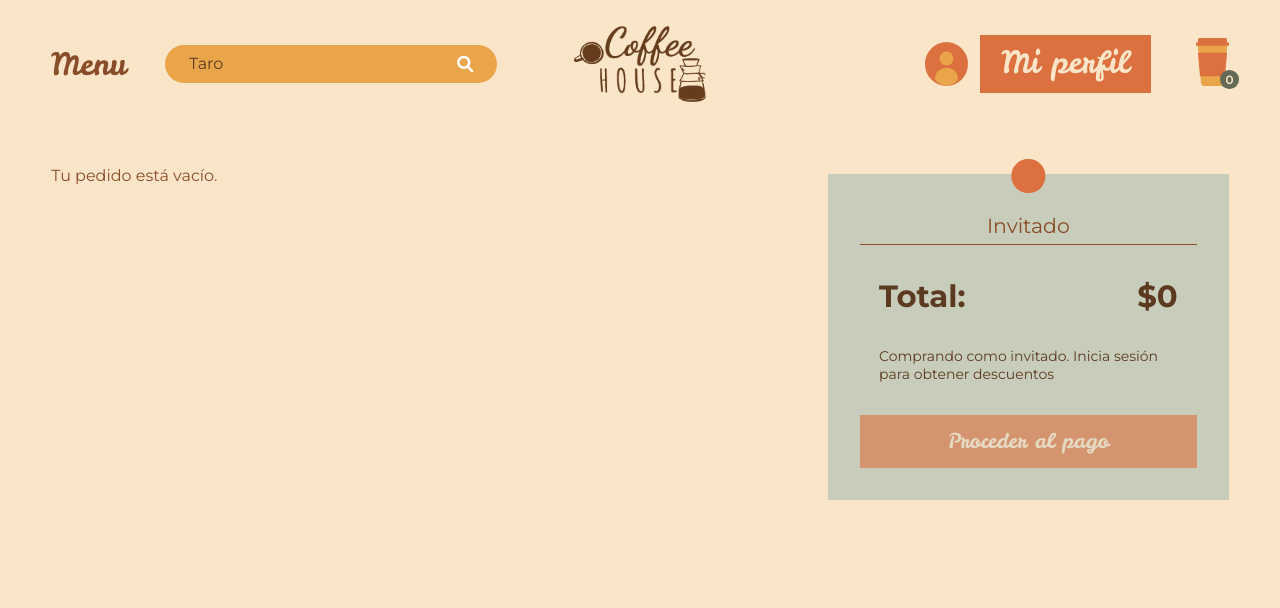
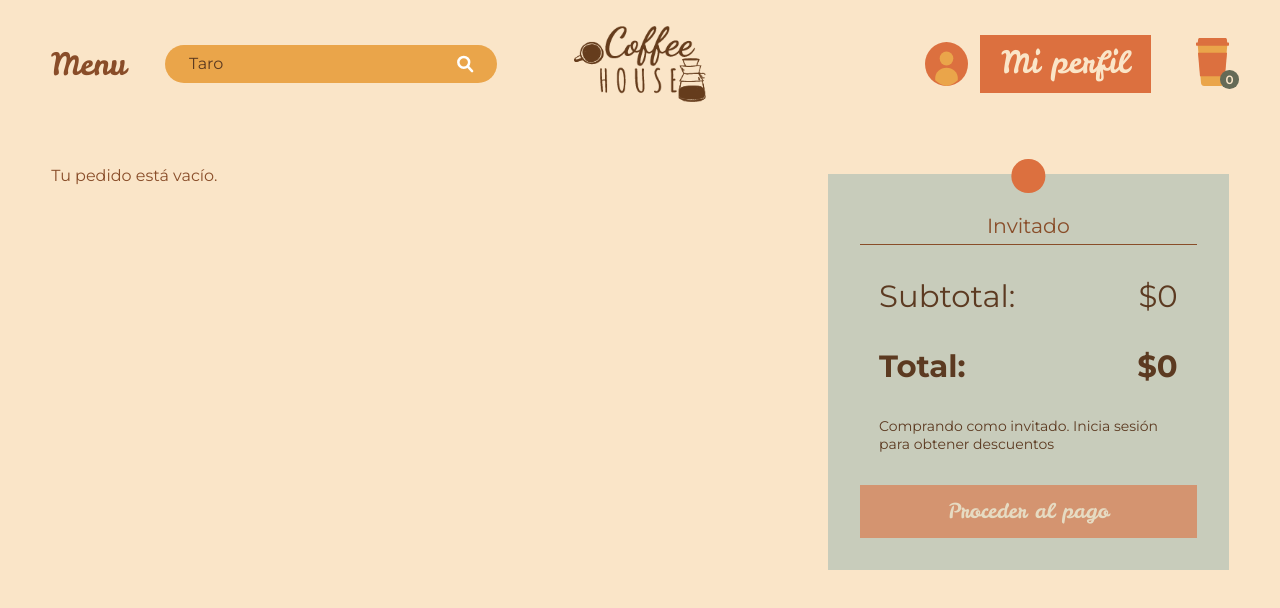
Before and after one commit to AnisPolo/cafecito-pos, a React (Vite) app: page /carrito in a window 1280 px wide. Shown: the top 608 px of the page. Built offline with nearby package versions, Linux system fonts and the light colour scheme.

Commit message:
subtotal y descuento

```diff
--- a/src/components/molecules/Total_mol.jsx
+++ b/src/components/molecules/Total_mol.jsx
@@ -1,16 +1,39 @@
 import ReceiptName_atm from '../atoms/ReceiptName_atm'
 import PaymentBtn_atm from '../atoms/PaymentBtn_atm'
+import { money } from '../../utils/money'
 import styles from './Total_mol.module.css'
 
-/* Panel de cobro — ref_img/1x/Total_mol.png */
-export default function Total_mol({ total, cta = 'Proceder al pago', onPay, disabled = false, note, name }) {
+/* Panel de cobro — ref_img/1x/Total_mol.png
+   Subtotal siempre; "Descuento" solo si hay (naranja, con signo menos). */
+export default function Total_mol({
+  subtotal = 0,
+  discountAmount = 0,
+  total,
+  cta = 'Proceder al pago',
+  onPay,
+  disabled = false,
+  note,
+  name,
+}) {
   return (
     <section className={styles.panel}>
       <span className={styles.dot} />
       <ReceiptName_atm name={name} />
+      <div className={styles.breakdown}>
+        <p className={styles.row}>
+          <span>Subtotal:</span>
+          <span>{money(subtotal)}</span>
+        </p>
+        {discountAmount > 0 && (
+          <p className={`${styles.row} ${styles.discount}`}>
+            <span>Descuento:</span>
+            <span>-{money(discountAmount)}</span>
+          </p>
+        )}
+      </div>
       <div className={styles.total}>
         <span className={styles.label}>Total:</span>
-        <span className={styles.amount}>${total}</span>
+        <span className={styles.amount}>{money(total)}</span>
       </div>
       {note && <p className={styles.note}>{note}</p>}
       <PaymentBtn_atm shape="square" block onClick={onPay} disabled={disabled}>
--- a/src/components/molecules/Total_mol.module.css
+++ b/src/components/molecules/Total_mol.module.css
@@ -39,3 +39,24 @@
   color: var(--brown-deep);
   padding: 0 clamp(0.5rem, 1.5vw, 1.5rem);
 }
+
+/* Subtotal y Descuento: filas juntas, letra grande de peso normal; el Total (abajo) va en negritas */
+.breakdown {
+  display: grid;
+  gap: 0.4rem;
+  padding: 0 clamp(0.5rem, 1.5vw, 1.5rem);
+}
+
+.row {
+  display: flex;
+  align-items: baseline;
+  justify-content: space-between;
+  gap: 1rem;
+  font-size: var(--fs-xl);
+  font-weight: 400;
+  color: var(--brown-deep);
+}
+
+.discount {
+  color: var(--orange);
+}
--- a/src/components/organisms/CartSummary_org.jsx
+++ b/src/components/organisms/CartSummary_org.jsx
@@ -2,10 +2,18 @@ import Total_mol from '../molecules/Total_mol'
 import styles from './CartSummary_org.module.css'
 
 /* Columna de cobro del carrito — ref_img/CartPage.png */
-export default function CartSummary_org({ total, onPay, disabled, note, name }) {
+export default function CartSummary_org({ subtotal, discountAmount, total, onPay, disabled, note, name }) {
   return (
     <aside className={styles.summary}>
-      <Total_mol total={total} onPay={onPay} disabled={disabled} note={note} name={name} />
+      <Total_mol
+        subtotal={subtotal}
+        discountAmount={discountAmount}
+        total={total}
+        onPay={onPay}
+        disabled={disabled}
+        note={note}
+        name={name}
+      />
     </aside>
   )
 }
--- a/src/components/organisms/OrderReceipt_org.jsx
+++ b/src/components/organisms/OrderReceipt_org.jsx
@@ -1,12 +1,8 @@
 import { useEffect } from 'react'
+import { money } from '../../utils/money'
 import styles from './OrderReceipt_org.module.css'
 
 const LABELS = { full: 'Entera', deslactosada: 'Deslactosada' }
-
-const money = (n) => {
-  const rounded = Math.round(n * 100) / 100
-  return `$${Number.isInteger(rounded) ? rounded : rounded.toFixed(2)}`
-}
 
 // Filas de especificaciones; los productos sin leche (postres) no llevan
 const specRows = (item) => {
--- a/src/components/templates/CartTemplate_temp.jsx
+++ b/src/components/templates/CartTemplate_temp.jsx
@@ -8,6 +8,8 @@ import styles from './CartTemplate_temp.module.css'
    Si hay `confirmation` (pedido ya creado) el ticket aparece en una ventana encima. */
 export default function CartTemplate_temp({
   items,
+  subtotal,
+  discountAmount,
   total,
   onRemove,
   onPay,
@@ -22,7 +24,15 @@ export default function CartTemplate_temp({
       <Header_temp active="perfil" searchValue="Taro" />
       <main className={styles.main}>
         <ProductListing_org items={items} onRemove={onRemove} />
-        <CartSummary_org total={total} onPay={onPay} disabled={payDisabled} note={note} name={name} />
+        <CartSummary_org
+          subtotal={subtotal}
+          discountAmount={discountAmount}
+          total={total}
+          onPay={onPay}
+          disabled={payDisabled}
+          note={note}
+          name={name}
+        />
       </main>
       {confirmation && (
         <OrderReceipt_org
--- a/src/pages/CartPage.jsx
+++ b/src/pages/CartPage.jsx
@@ -35,6 +35,7 @@ export default function CartPage() {
   // el servidor recalcula el total real; aquí solo se muestra el estimado con descuento
   const discount = me?.discountPercentage ?? 0
   const shownTotal = Math.round(total * (1 - discount / 100) * 100) / 100
+  const discountAmount = Math.max(total - shownTotal, 0)
 
   const pay = async () => {
     setPaying(true)
@@ -84,6 +85,8 @@ export default function CartPage() {
   return (
     <CartTemplate_temp
       items={items}
+      subtotal={total}
+      discountAmount={discountAmount}
       total={shownTotal}
       onRemove={removeItem}
       onPay={pay}
--- /dev/null
+++ b/src/utils/money.js
@@ -0,0 +1,5 @@
+// Formatea un monto: $140 (entero) o $133.50 (con 2 decimales)
+export const money = (n) => {
+  const rounded = Math.round(n * 100) / 100
+  return `$${Number.isInteger(rounded) ? rounded : rounded.toFixed(2)}`
+}
```
